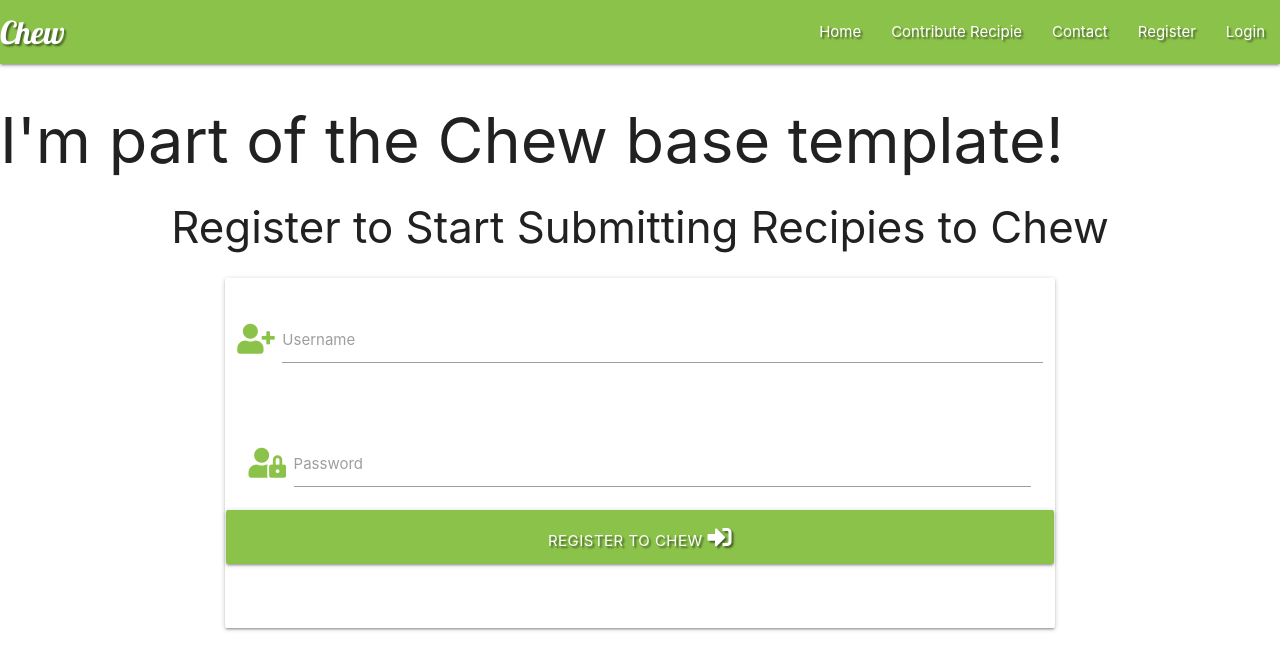
After one commit to RogueAngelfire/chew, a Flask app: page /register in a window 1280 px wide. The commit adds this page. Shown: the top 670 px of the page. Run offline with Flask 2, Linux system fonts and the light colour scheme; some libraries are stand-ins or nearby versions.

Commit message:
Added Registration page and login

```diff
--- a/app.py
+++ b/app.py
@@ -4,6 +4,7 @@ from flask import (
     redirect, request, session, url_for)
 from flask_pymongo import PyMongo
 from bson.objectid import ObjectId
+from werkzeug.security import generate_password_hash, check_password_hash
 if os.path.exists("env.py"):
     import env
 
@@ -25,6 +26,10 @@ def get_tasks():
     tasks = mongo.db.chew_tasks.find()
     return render_template("tasks.html", tasks=tasks)
 
+@app.route("/register", methods=["GET", "POST"])
+def register():
+    return render_template("register.html")
+
 
 if __name__ == '__main__':
     app.run(host=os.environ.get('IP', "0.0.0.0"),
--- a/templates/base.html
+++ b/templates/base.html
@@ -23,6 +23,8 @@
 					<li><a href="{{ url_for('get_tasks') }}">Home</a></li>
 					<li><a href="#">Contribute Recipie</a></li>
 					<li><a href="#">Contact</a></li>
+                    <li><a href="{{ url_for('register') }}">Register</a></li>
+                    <li><a href="#">Login</a></li><!-- <i class="fas fa-user"</i> Find a way to add correctly 03/08/20 -->
 				</ul>
 			</div>
 		</nav>
@@ -33,6 +35,8 @@
 			<li><a href="{{ url_for('get_tasks') }}">Home</a></li>
 			<li><a href="#">Contribute Recipie</a></li>
 			<li><a href="#">Contact</a></li>
+            <li><a href="{{ url_for('register') }}">Register</a></li>
+            <li><a href="#">Login</a></li>
 		</ul>
 	</header>
 
--- /dev/null
+++ b/templates/register.html
@@ -0,0 +1,36 @@
+{% extends "base.html" %}
+{% block content %}
+
+<h3 class="center-align">Register to Start Submitting Recipies to Chew</h3>
+
+<div class="row">
+	<form class="col s12 m8 offset-m2" method="POST" action="{{ url_for('register')}}">
+		<div class="card-panel">
+            <!-- Username Field -->
+			<div class="row">
+				<div class="row">
+					<div class="input-field col s12">
+						<i class="fas fa-user-plus prefix light-green-text"></i>
+						<input id="Username" name="username" type="text" class="validate">
+						<label for="Username">Username</label>
+					</div>
+				</div>
+			</div>
+            <!-- Password Field-->
+			<div class="row">
+				<div class="input-field col s12">
+                    <i class="fas fa-user-lock prefix light-green-text"></i>
+					<input id="password" name="password" type="password" class="validate">
+					<label for="password">Password</label>
+				</div>
+                <!-- Register Button -->
+                <div class="row">
+                    <button type="submit" class="col s12 btn-large light-green text-shadow">
+                        Register to Chew <i class="fas fa-sign-in-alt"></i>
+                    </button>
+                </div>
+			</div>
+	</form>
+</div>
+
+{% endblock %}
```
